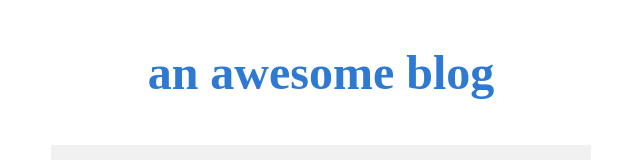
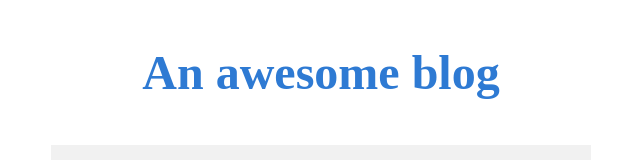
Before and after one commit to webstormcam/An_Awesome_Blog, a plain HTML site: page index.html in a window 1280 px wide. Shown: the top 160 px of the page, without its empty margins (319-959 px from the left). Drawn offline with Linux system fonts and the light colour scheme.

Commit message:
Update index.html

```diff
--- a/index.html
+++ b/index.html
@@ -11,7 +11,7 @@
 
 <body>
     <header>
-        <h1>an awesome blog</h1>
+        <h1>An awesome blog</h1>
     </header>
     <div class="content">
         <h2>An awesome blog post</h2>
```
